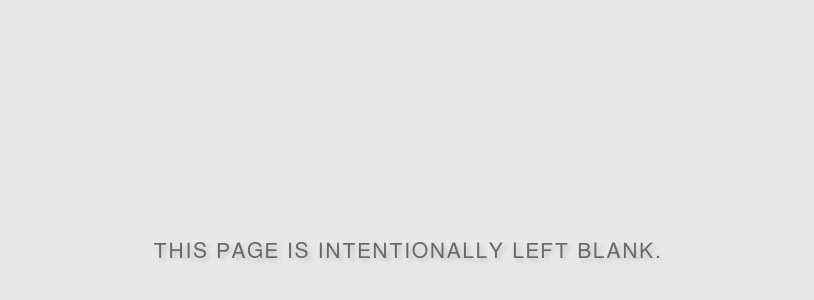
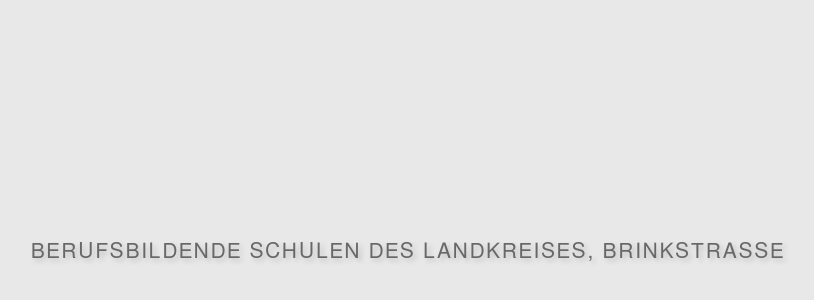
Before and after one commit to wichmann/Linkpage-Brinkstrasse, a plain HTML site: page static/index.html in a window 1280 px wide. Shown: the part 96-396 px from the top of the page, without its empty margins (232-1046 px from the left). Drawn offline with Linux system fonts and the light colour scheme.

Commit message:
Change page content.

```diff
--- a/static/index.html
+++ b/static/index.html
@@ -43,7 +43,7 @@
 <body>
 <div id="distance"></div>
 <div id="centered_text">
-	This page is intentionally left blank.
+	Berufsbildende Schulen des Landkreises, Brinkstraße
 </div>
 </body>
 </html>
```
